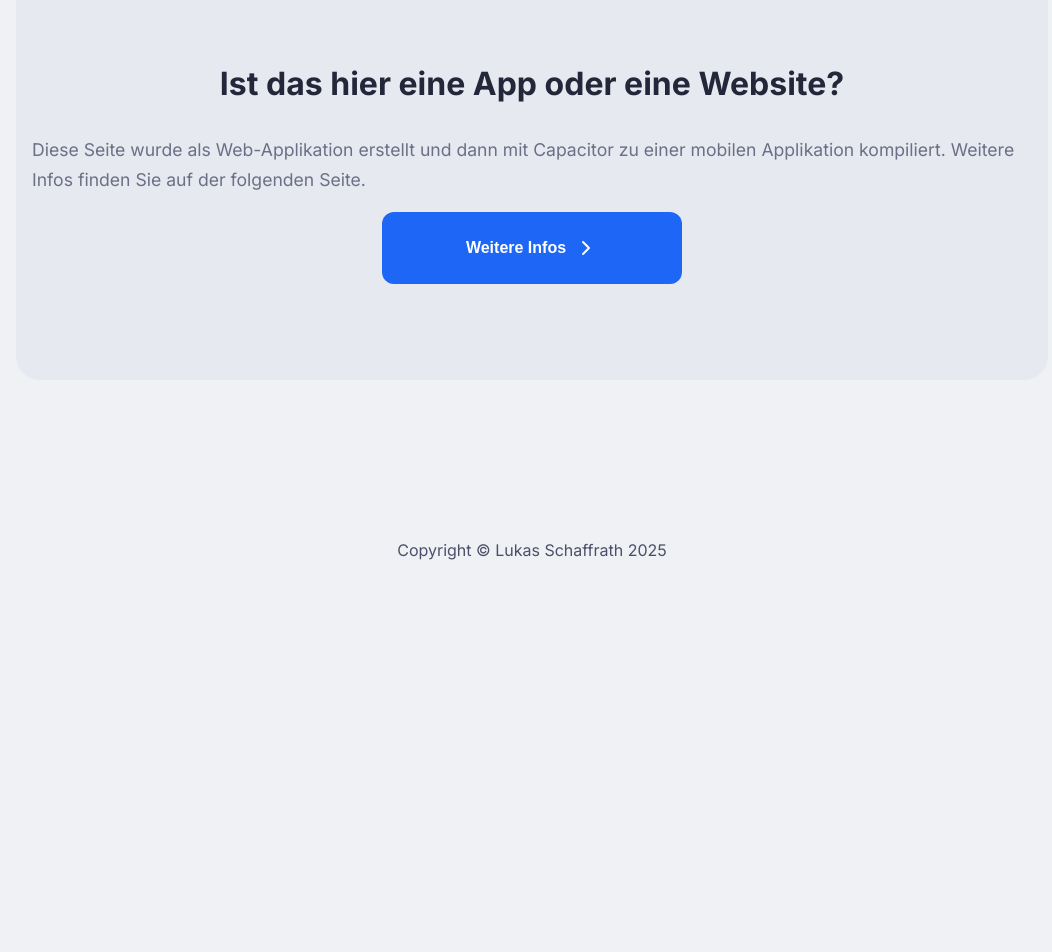
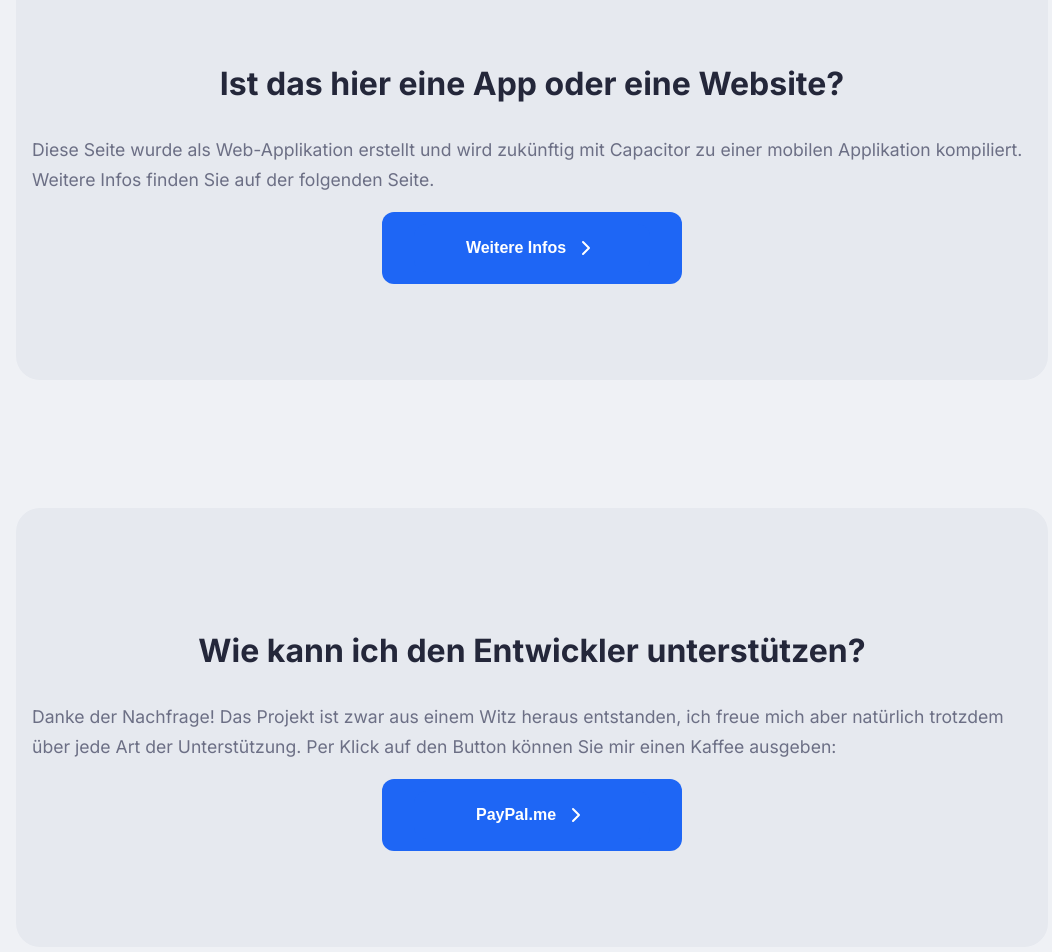
Before and after one commit to LStoneyy/anzeigeschalten, an Eleventy site: page src/ueberuns.njk in a window 1280 px wide. Shown: the part 2340-3292 px from the top of the page, without its empty margins (108-1160 px from the left). Before the commit the page ends 2932 px from the top, so only its background shows below. Built offline with nearby package versions, Linux system fonts and the light colour scheme; Eleventy itself is replaced by a stand-in of ours; files that its build step writes are made by us from their sources.

Commit message:
Added Paypal section

```diff
--- a/src/ueberuns.njk
+++ b/src/ueberuns.njk
@@ -11,7 +11,9 @@ title: AnzeigeSchalten | Über Uns
             <p class="hero-subtitle">Über Uns</p>
             <div class="scroll-indicator" id="scrollDown">
                 <span>Mehr erfahren</span>
-                <svg xmlns="http://www.w3.org/2000/svg" width="24" height="24" viewBox="0 0 24 24" fill="none" stroke="currentColor" stroke-width="2" stroke-linecap="round" stroke-linejoin="round" class="chevron-down">
+                <svg xmlns="http://www.w3.org/2000/svg" width="24" height="24" viewBox="0 0 24 24" fill="none"
+                    stroke="currentColor" stroke-width="2" stroke-linecap="round" stroke-linejoin="round"
+                    class="chevron-down">
                     <polyline points="6 9 12 15 18 9"></polyline>
                 </svg>
             </div>
@@ -22,23 +24,34 @@ title: AnzeigeSchalten | Über Uns
         <div class="info-container">
             <h2 class="section-title">Warum gibt es diese App?</h2>
             <div class="info-content">
-                <p>AnzeigeSchalten wurde konzipiert, um eine besonders schnelle Schnittstelle zur Online Anzeige der jeweiligen Bundesländer zu bieten. Einige Bundesländer nutzen die OnlineWache, andere haben eigene Seiten und Formulare, über die man eine Anzeige schalten kann.</p>
-                <p>Passiert Ihnen ein Ereignis, bei welchem Sie schnell handeln müssen, wie z.B. eine Fahrerflucht nach einer Straftat, müssen Sie sich mühsam durch die verschiedenen Websites der Bundesländer kämpfen, um letztendlich eine Anzeige schalten zu können.</p>
+                <p>AnzeigeSchalten wurde konzipiert, um eine besonders schnelle Schnittstelle zur Online Anzeige der
+                    jeweiligen Bundesländer zu bieten. Einige Bundesländer nutzen die OnlineWache, andere haben eigene
+                    Seiten und Formulare, über die man eine Anzeige schalten kann.</p>
+                <p>Passiert Ihnen ein Ereignis, bei welchem Sie schnell handeln müssen, wie z.B. eine Fahrerflucht nach
+                    einer Straftat, müssen Sie sich mühsam durch die verschiedenen Websites der Bundesländer kämpfen, um
+                    letztendlich eine Anzeige schalten zu können.</p>
             </div>
-            <h3>Hier kommt AnzeigeSchalten ins Spiel, welches ein simples Interface für die einzelnen Bundesländer bietet, und es Ihnen ermöglicht, schnellstmöglich zu reagieren!</h3>
+            <h3>Hier kommt AnzeigeSchalten ins Spiel, welches ein simples Interface für die einzelnen Bundesländer
+                bietet, und es Ihnen ermöglicht, schnellstmöglich zu reagieren!</h3>
         </div>
     </section>
-        <section class="info-section" id="infoSection">
+    <section class="info-section" id="infoSection">
         <div class="info-container">
             <h2 class="section-title">Wer hat diese Seite erstellt?</h2>
             <div class="info-content">
-                <p>AnzeigeSchalten wurde von Lukas Schaffrath und seiner Firma webCommits web Designs konzipiert, entwickelt und veröffentlicht. Weiteres finden Sie im Impressum oder auf der Startseite, sowie auf der dort verlinkten Website.</p>
-                <p>Als Webentwickler bietet er moderne, zuverlässige und handgeschriebene Websites an, die durch seine Expertise und Erfahrung schneller und einfacher gestaltet werden können, als bei anderen Anbietern. Es werden keine GUI-Builder verwendet.</p>
+                <p>AnzeigeSchalten wurde von Lukas Schaffrath und seiner Firma webCommits web Designs konzipiert,
+                    entwickelt und veröffentlicht. Weiteres finden Sie im Impressum oder auf der Startseite, sowie auf
+                    der dort verlinkten Website.</p>
+                <p>Als Webentwickler bietet er moderne, zuverlässige und handgeschriebene Websites an, die durch seine
+                    Expertise und Erfahrung schneller und einfacher gestaltet werden können, als bei anderen Anbietern.
+                    Es werden keine GUI-Builder verwendet.</p>
             </div>
-                <button class="submit-button">
+            <button class="submit-button">
                 <a href="/anzeigeschalten/impressum/">
                     <span>Impressum</span>
-                    <svg xmlns="http://www.w3.org/2000/svg" width="24" height="24" viewBox="0 0 24 24" fill="none" stroke="currentColor" stroke-width="2" stroke-linecap="round" stroke-linejoin="round" class="chevron-right">
+                    <svg xmlns="http://www.w3.org/2000/svg" width="24" height="24" viewBox="0 0 24 24" fill="none"
+                        stroke="currentColor" stroke-width="2" stroke-linecap="round" stroke-linejoin="round"
+                        class="chevron-right">
                         <polyline points="9 18 15 12 9 6"></polyline>
                     </svg>
                 </a>
@@ -47,14 +60,37 @@ title: AnzeigeSchalten | Über Uns
     </section>
 
     </section>
-        <section class="info-section" id="infoSection">
+    <section class="info-section" id="infoSection">
         <div class="info-container">
             <h2 class="section-title">Ist das hier eine App oder eine Website?</h2>
-                <p>Diese Seite wurde als Web-Applikation erstellt und dann mit Capacitor zu einer mobilen Applikation kompiliert. Weitere Infos finden Sie auf der folgenden Seite.</p>
-                <button class="submit-button">
+            <p>Diese Seite wurde als Web-Applikation erstellt und wird zukünftig mit Capacitor zu einer mobilen
+                Applikation kompiliert. Weitere Infos finden Sie auf der folgenden Seite.</p>
+            <button class="submit-button">
                 <a href="https://capacitorjs.com/">
                     <span>Weitere Infos</span>
-                    <svg xmlns="http://www.w3.org/2000/svg" width="24" height="24" viewBox="0 0 24 24" fill="none" stroke="currentColor" stroke-width="2" stroke-linecap="round" stroke-linejoin="round" class="chevron-right">
+                    <svg xmlns="http://www.w3.org/2000/svg" width="24" height="24" viewBox="0 0 24 24" fill="none"
+                        stroke="currentColor" stroke-width="2" stroke-linecap="round" stroke-linejoin="round"
+                        class="chevron-right">
+                        <polyline points="9 18 15 12 9 6"></polyline>
+                    </svg>
+                </a>
+            </button>
+        </div>
+    </section>
+
+    </section>
+    <section class="info-section" id="infoSection">
+        <div class="info-container">
+            <h2 class="section-title">Wie kann ich den Entwickler unterstützen?</h2>
+            <p>Danke der Nachfrage! Das Projekt ist zwar aus einem Witz heraus entstanden, ich freue mich aber natürlich
+                trotzdem über jede Art der Unterstützung. Per Klick auf den Button können Sie mir einen Kaffee ausgeben:
+            </p>
+            <button class="submit-button">
+                <a href="https://www.paypal.me/dcmbrbeats">
+                    <span>PayPal.me</span>
+                    <svg xmlns="http://www.w3.org/2000/svg" width="24" height="24" viewBox="0 0 24 24" fill="none"
+                        stroke="currentColor" stroke-width="2" stroke-linecap="round" stroke-linejoin="round"
+                        class="chevron-right">
                         <polyline points="9 18 15 12 9 6"></polyline>
                     </svg>
                 </a>
```
Also changed, not shown: docs/ueberuns/index.html.
